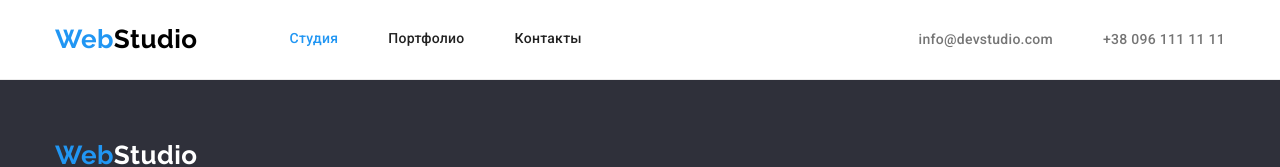
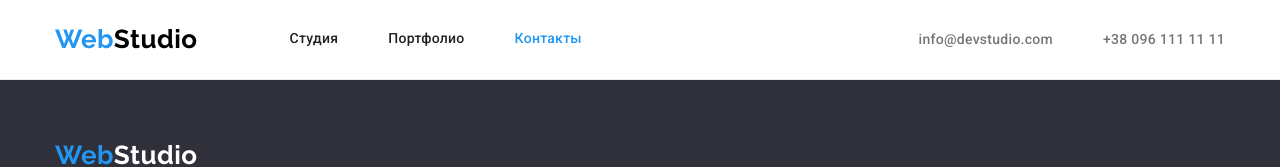
Before and after one commit to Serhii-P79/goit-markup-hw-03, a plain HTML site: page contacts.html in a window 1280 px wide. Shown: the top 167 px of the page. Drawn offline with nearby package versions, Linux system fonts and the light colour scheme.

Commit message:
final edit

```diff
--- a/contacts.html
+++ b/contacts.html
@@ -25,9 +25,9 @@
         <nav class="nav">
           <a class="logo" lang="en" href="./index.html"><span>Web</span>Studio</a>
           <ul class="site-nav ul-clear-list-style">
-            <li><a class="site-nav-link current" href="./index.html">Студия</a></li>
+            <li><a class="site-nav-link" href="./index.html">Студия</a></li>
             <li><a class="site-nav-link" href="./portfolio.html">Портфолио</a></li>
-            <li><a class="site-nav-link" href="./contacts.html">Контакты</a></li>
+            <li><a class="site-nav-link current" href="./contacts.html">Контакты</a></li>
           </ul>
         </nav>
         <ul class="page-header-address ul-clear-list-style">
```
